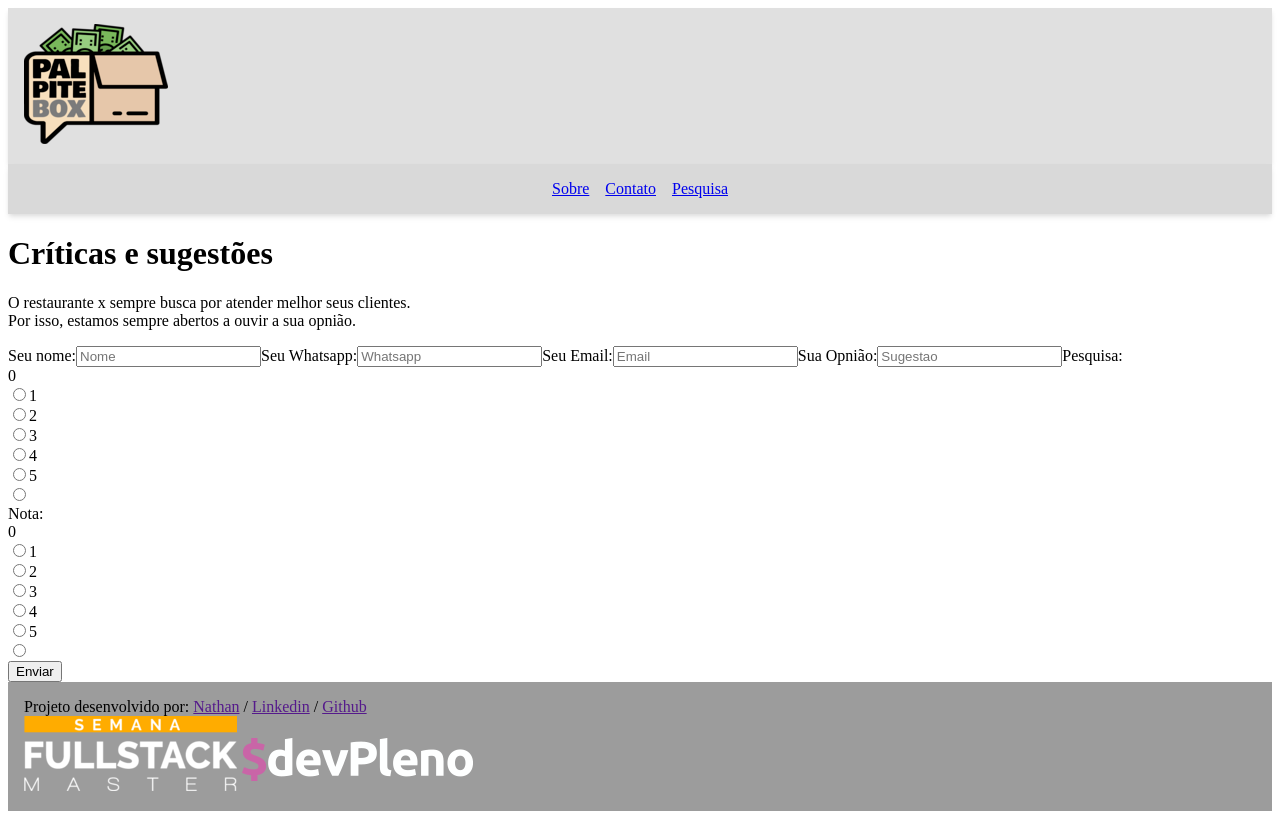
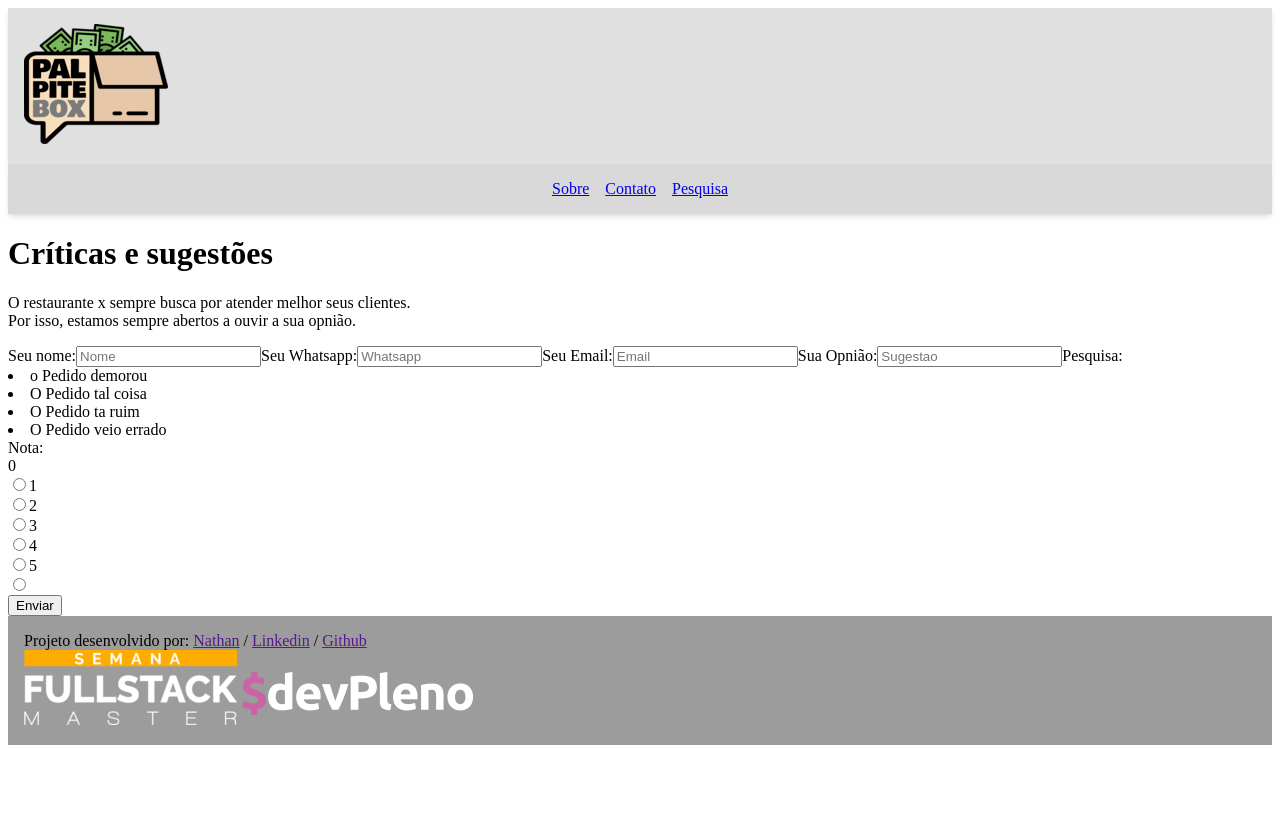
Before and after one commit to Epifron/Deimos, a Next.js app: page /pesquisa in a window 1280 px wide. Built offline with nearby package versions, Linux system fonts and the light colour scheme.

Commit message:
pes bug resolved

```diff
--- a/pages/pesquisa.js
+++ b/pages/pesquisa.js
@@ -12,10 +12,10 @@ export default function Pesquisa() {
   });
   const notas = [0, 1, 2, 3, 4, 5];
   const pesquisas = [
-    "o Pedido demorou",
-    "o atendimento nao foi bom",
-    "o lanche estava frio",
-    "meu pedido veio errado",
+    { text: "o Pedido demorou" },
+    { text: "O Pedido tal coisa" },
+    { text: "O Pedido ta ruim" },
+    { text: "O Pedido veio errado" },
   ];
   const [sucess, setSucess] = useState(false);
   const [retorno, setRetorno] = useState({});
@@ -88,18 +88,8 @@ export default function Pesquisa() {
           />
           <label className="font-bold">Pesquisa:</label>
           <div className="flex py-6">
-            {notas.map((pesquisa) => {
-              return (
-                <label className="block w-1/6 text-center">
-                  {pesquisa} <br />
-                  <input
-                    type="radio"
-                    name="Pesquisa"
-                    value={pesquisa}
-                    onChange={onChange}
-                  />
-                </label>
-              );
+            {pesquisas.map(function (d, idx) {
+              return <li key={idx}>{d.text}</li>;
             })}
           </div>
           <label className="font-bold">Nota:</label>
```
